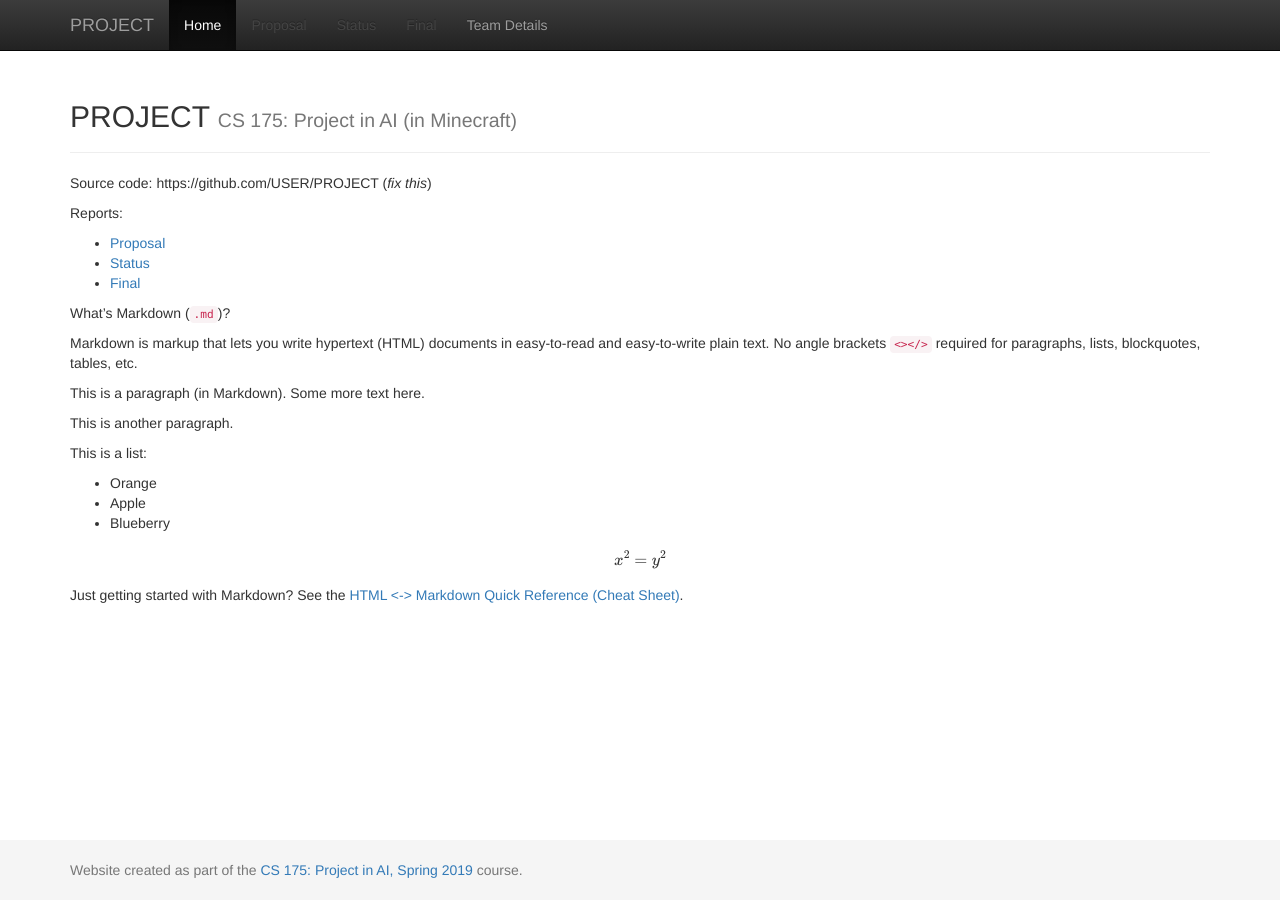
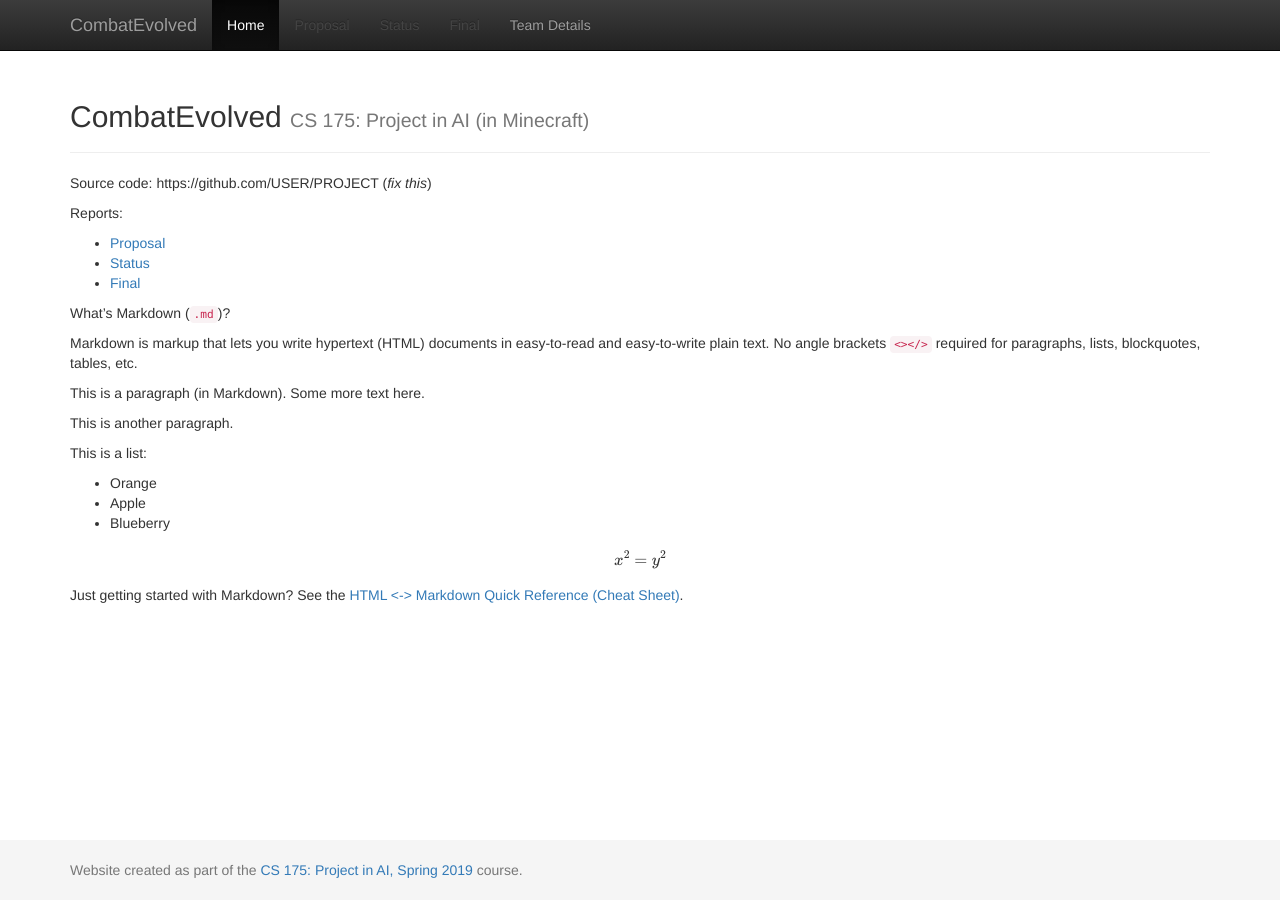
Before and after one commit to Lionheart7071/CombatEvolved, a Jekyll site: the page built from docs/index.md, in a window 1280 px wide. Built offline with Jekyll 4.4.1, drawn with Linux system fonts in a browser that asks for light colours; formulas are drawn with MathJax 3.

Commit message:
Update _config.yml

```diff
--- a/docs/_config.yml
+++ b/docs/_config.yml
@@ -1,7 +1,7 @@
 ###########
 # site.title
 
-title:    'PROJECT'
+title:    'CombatEvolved'
 subtitle: 'CS 175: Project in AI (in Minecraft)'
 
 
```
